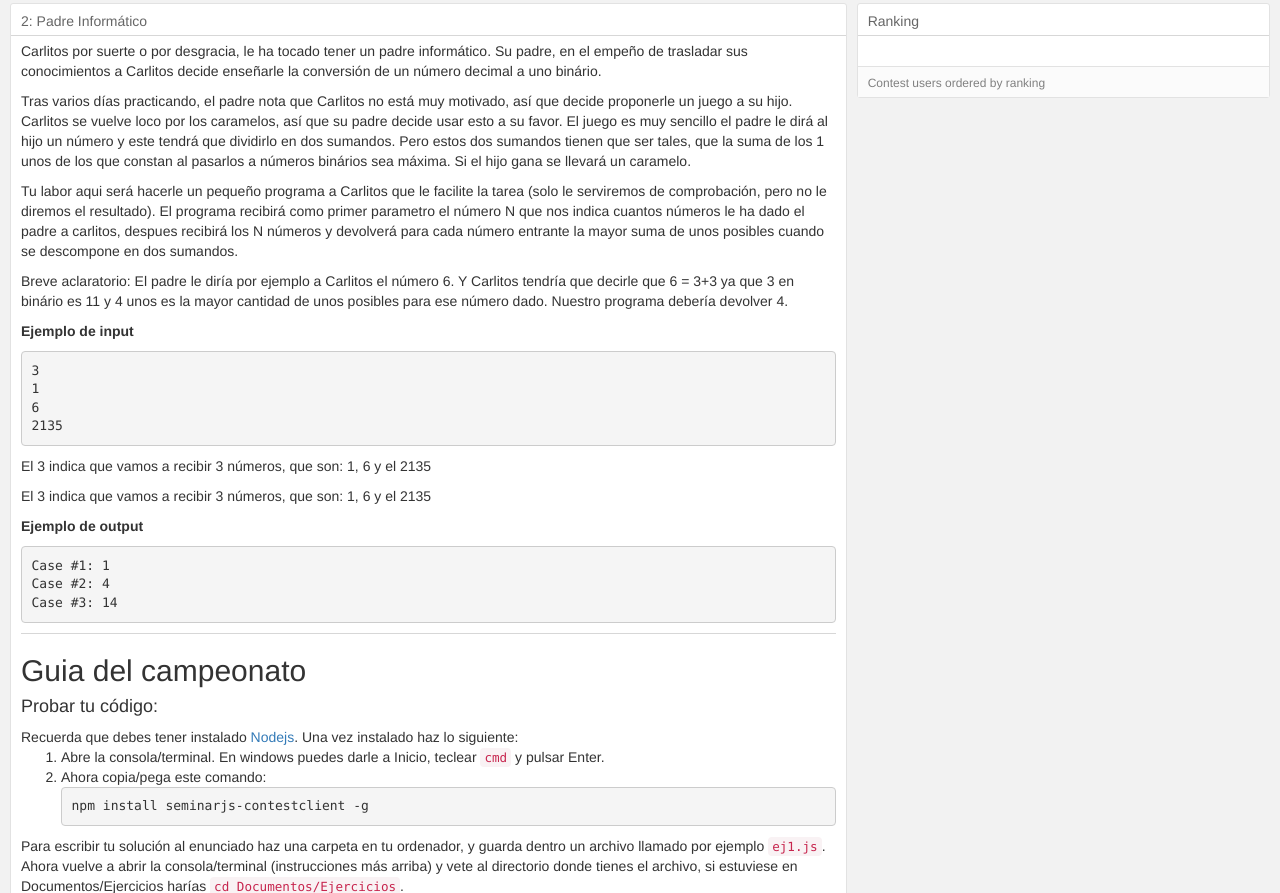
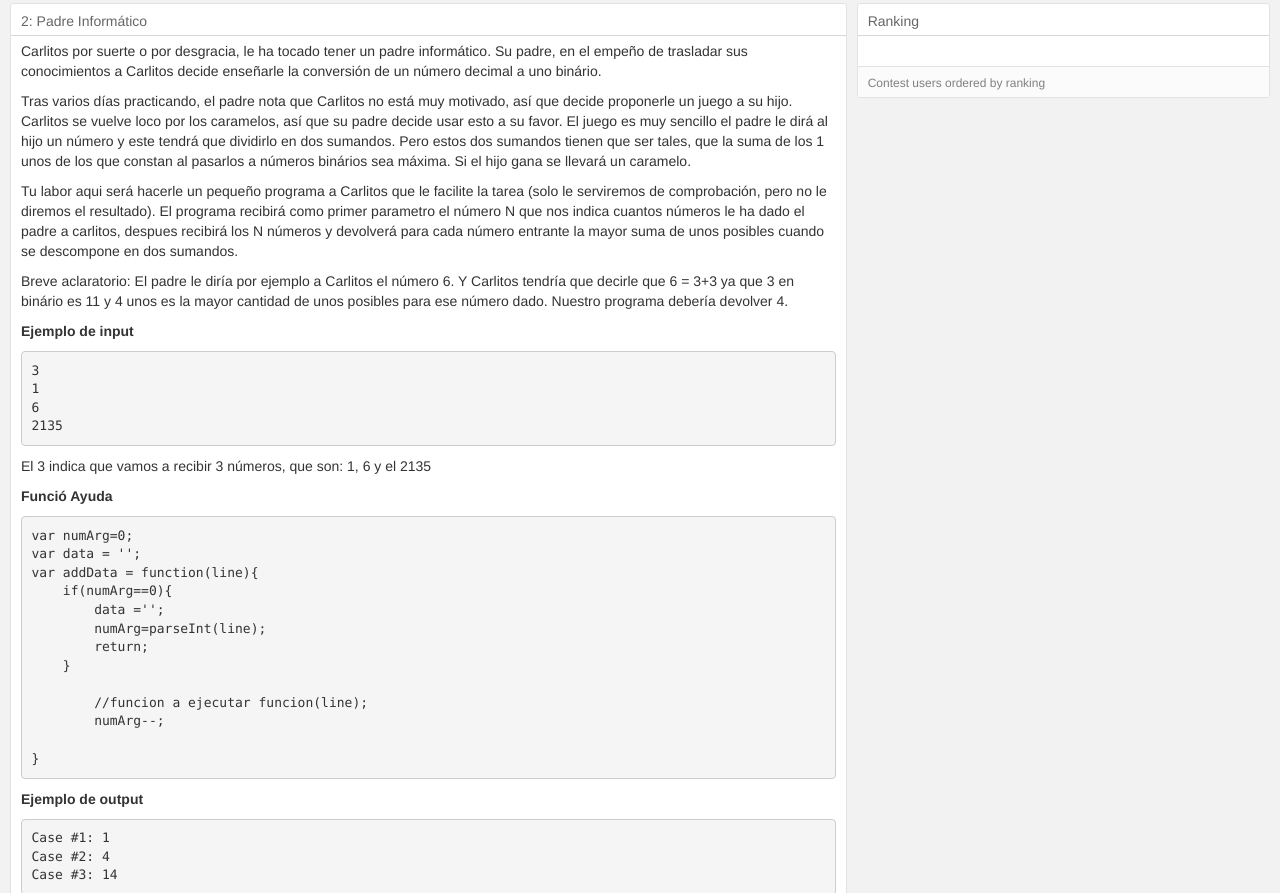
Before and after one commit to Nichejs/Seminarjs-Contest, a website: page public/binaria.html in a window 1280 px wide. Shown: the part 57-950 px from the top of the page. Drawn offline with nearby package versions, Linux system fonts and the light colour scheme; files that its build step writes are made by us from their sources; no server answers; files whose address does not match are found by name.

Commit message:
modificacion html

```diff
--- a/public/binaria.html
+++ b/public/binaria.html
@@ -59,16 +59,29 @@
 2135
 </code></pre>
                             <p>El 3 indica que vamos a recibir 3 números, que son: 1, 6 y el 2135</p>
-                            <p>El 3 indica que vamos a recibir 3 números, que son: 1, 6 y el 2135</p>
+                            <p><b>Funció Ayuda</b>
+                            <pre><code>var numArg=0;
+var data = '';
+var addData = function(line){
+    if(numArg==0){
+        data ='';
+        numArg=parseInt(line);
+        return;
+    }
+
+        //funcion a ejecutar funcion(line);
+        numArg--;
+
+}
+</code></pre>
+
                             <p><b>Ejemplo de output</b>
                             </p>
 <pre><code>Case #1: 1
 Case #2: 4
 Case #3: 14
 </code></pre>
-
-
-                            <hr />
+              <hr />
 
                             <h2>Guia del campeonato</h2>
 
```
